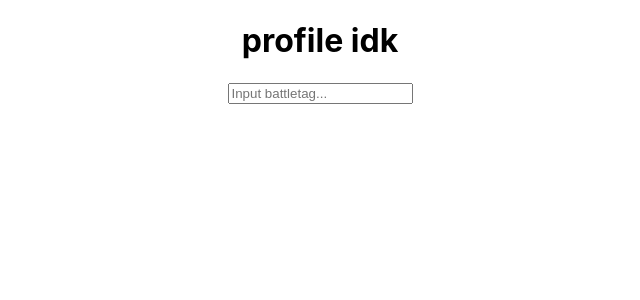
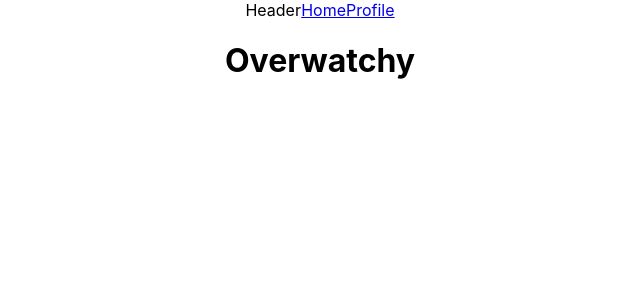
Before and after one commit to RayOlivier/overwatch-project, a React (Create React App) app: page / in a window 1280 px wide. Shown: the top 300 px of the page, without its empty margins (320-960 px from the left). Built offline with nearby package versions, Linux system fonts and the light colour scheme.

Commit message:
routes and views

```diff
--- a/package.json
+++ b/package.json
@@ -11,6 +11,7 @@
     "react": "^16.7.0",
     "react-dom": "^16.7.0",
     "react-redux": "^6.0.0",
+    "react-router-dom": "^4.3.1",
     "react-scripts": "2.1.1"
   },
   "scripts": {
--- a/src/App.js
+++ b/src/App.js
@@ -1,14 +1,18 @@
 import React, { Component } from "react";
-import logo from "./logo.svg";
 import "./App.scss";
-import UserInfo from "./views/UserInfo";
+import Header from "./components/Header";
+import routes from "./routes";
+import { BrowserRouter } from "react-router-dom";
 
 class App extends Component {
   render() {
     return (
-      <div className="App">
-        <UserInfo />
-      </div>
+      <BrowserRouter>
+        <div className="App">
+          <Header />
+          {routes}
+        </div>
+      </BrowserRouter>
     );
   }
 }
--- /dev/null
+++ b/src/components/Header.js
@@ -0,0 +1,12 @@
+import React from "react";
+import { Link } from "react-router-dom";
+
+export default function Header() {
+  return (
+    <div>
+      Header
+      <Link to="/">Home</Link>
+      <Link to="/profile">Profile</Link>
+    </div>
+  );
+}
--- /dev/null
+++ b/src/routes.js
@@ -0,0 +1,13 @@
+import React from "react";
+import { Switch, Route } from "react-router-dom";
+import Home from "./views/Home";
+import Profile from "./views/Profile";
+import Error404 from "./views/Error404";
+
+export default (
+  <Switch>
+    <Route path="/" exact component={Home} />
+    <Route path="/profile" component={Profile} />
+    <Route path="*" component={Error404} />
+  </Switch>
+);
--- /dev/null
+++ b/src/views/Error404.js
@@ -0,0 +1,5 @@
+import React from "react";
+
+export default function Error404() {
+  return <div>insert Error404 meme here</div>;
+}
--- /dev/null
+++ b/src/views/Home.js
@@ -0,0 +1,9 @@
+import React from "react";
+
+export default function Home() {
+  return (
+    <div>
+      <h1>Overwatchy</h1>
+    </div>
+  );
+}
--- a/src/views/UserInfo.js
+++ b/src/views/Profile.js
@@ -7,7 +7,7 @@ import React, { Component } from "react";
 //tryout rxjs for events (watch more of the netflix youtube talks)
 //user redux for all state
 
-class UserInfo extends Component {
+class Profile extends Component {
   render() {
     return (
       <div>
@@ -18,4 +18,4 @@ class UserInfo extends Component {
   }
 }
 
-export default UserInfo;
+export default Profile;
```
Also changed, not shown: src/views/UserInfo.scss (deleted), 1 other file (tests, documents, lock files or other folders).
